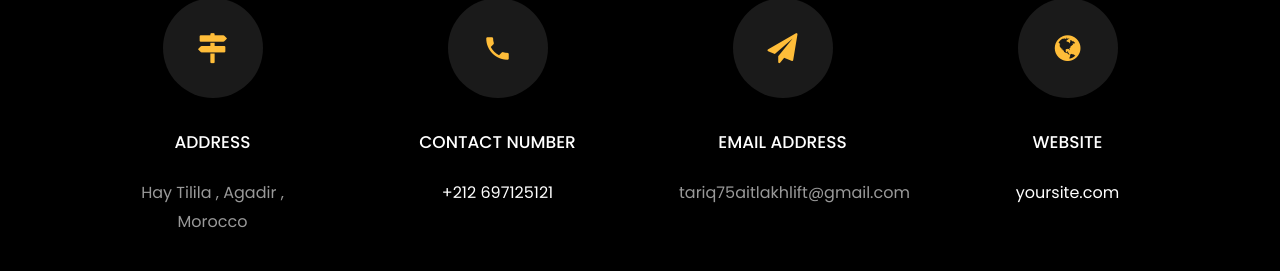
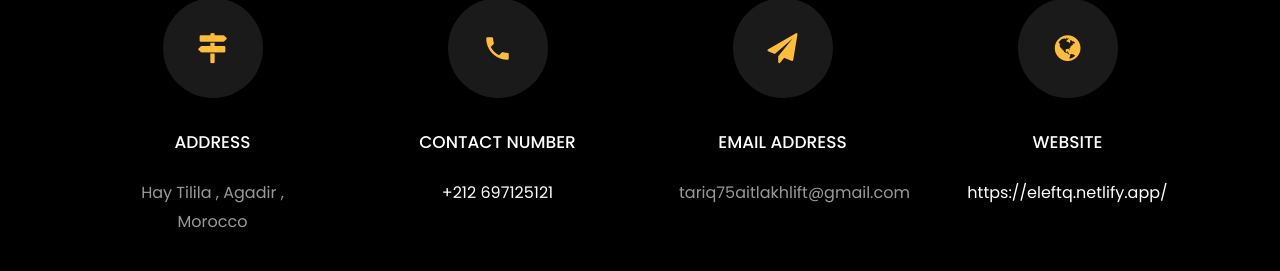
Before and after one commit to ELEF-TQ/Personal-Portfolio, a plain HTML site: page index.html in a window 1280 px wide. Shown: the part 5730-6001 px from the top of the page. Drawn offline with nearby package versions, Linux system fonts and the light colour scheme; files whose address does not match are found by name.

Commit message:
change website

```diff
--- a/index.html
+++ b/index.html
@@ -523,7 +523,7 @@
           			<span class="icon-globe"></span>
           		</div>
           		<h3 class="mb-4">Website</h3>
-	            <p><a href="#">yoursite.com</a></p>
+	            <p><a href="#">https://eleftq.netlify.app/</a></p>
 	          </div>
           </div>
 
```
